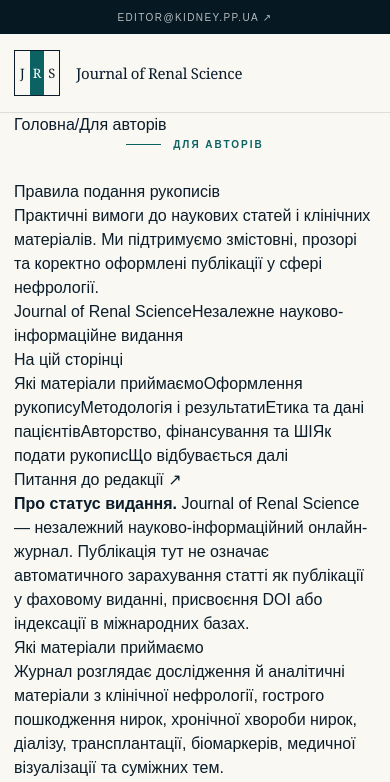
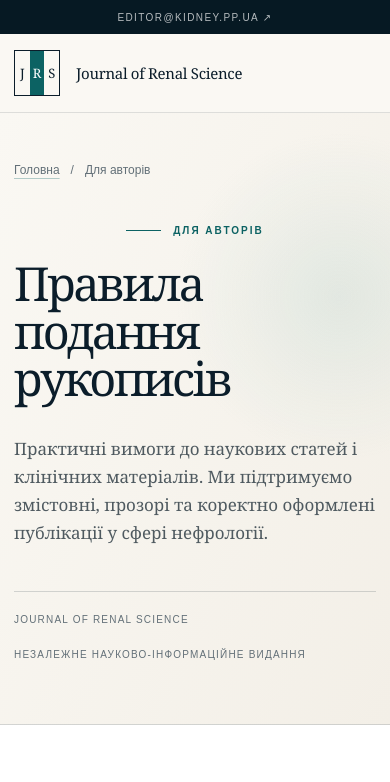
Before and after one commit to LidiiaDD/journal-kidney-pp-ua, a Next.js app: page /authors in a window 390 px wide. Shown: the top 782 px of the page. Built offline with nearby package versions, Linux system fonts and the light colour scheme.

Commit message:
Style accessible responsive journal guidance pages

```diff
--- a/app/globals.css
+++ b/app/globals.css
@@ -98,3 +98,51 @@ footer{background:var(--deep);color:rgba(255,255,255,.62)}.footer-top{min-height
 @media(max-width:850px){.wrap{width:min(100% - 32px,720px)}.topline .wrap{justify-content:center}.topline .wrap>span{display:none}.header-inner{height:78px}.header nav,.submit{display:none}.hero{background:var(--light)}.hero-grid{grid-template-columns:1fr;padding-top:84px}.hero-copy{text-align:center}.eyebrow,.hero-actions,.values{justify-content:center}.lead{margin-left:auto;margin-right:auto}.cover-stage{min-height:520px}.issue-status{right:calc(50% - 220px)}.section{padding:95px 0}.split,.scope-heading{grid-template-columns:1fr;gap:42px}.scope-heading>p{max-width:580px}.stage-grid{grid-template-columns:1fr}.stage-grid article{min-height:auto}.resources,.contact-grid{grid-template-columns:1fr;gap:36px}}
 @media(max-width:600px){.wrap{width:min(100% - 28px,520px)}.brand strong{font-size:15px}.logo{width:46px;height:46px}.hero-grid{padding-top:65px}.hero h1{font-size:clamp(48px,15vw,70px)}.lead{font-size:17px}.hero-actions{flex-direction:column;gap:18px}.values{display:grid;grid-template-columns:1fr 1fr;text-align:left}.cover-stage{min-height:440px}.cover{width:235px;padding:22px 20px}.cover-name strong{font-size:39px}.renal-art{transform:scale(.8);inset:140px 0 45px}.orbit.large{width:330px;height:330px}.orbit.small{width:270px;height:270px}.issue-status{right:0;bottom:24px}.ticker{justify-content:flex-start;overflow-x:auto}.statement{font-size:36px}.two-columns,.direction-grid{grid-template-columns:1fr}.direction-grid article{min-height:245px;padding:30px 58px 32px 26px}.resources{padding:34px 26px}.board-member{grid-template-columns:1fr}.board-member>div{width:112px}.contact-grid>div:last-child a{font-size:18px}.footer-top{padding:55px 0;align-items:flex-start;flex-direction:column;gap:38px}.footer-top nav{flex-direction:column;gap:16px}.footer-bottom{padding:24px 0;align-items:flex-start;flex-direction:column;justify-content:center;gap:12px}}
 @media(prefers-reduced-motion:reduce){html{scroll-behavior:auto}*{transition-duration:.01ms!important}}
+
+
+/* Inner journal pages: author guidelines and editorial policies */
+.info-hero{padding:72px 0 80px;background:radial-gradient(circle at 87% 30%,rgba(141,187,181,.19),transparent 30%),linear-gradient(115deg,var(--light),var(--paper));border-bottom:1px solid var(--line)}
+.info-breadcrumbs{display:flex;align-items:center;flex-wrap:wrap;gap:11px;margin-bottom:62px;color:var(--muted);font-size:12px}
+.info-breadcrumbs a{text-decoration:underline;text-decoration-color:rgba(12,98,99,.3);text-underline-offset:4px}
+.info-breadcrumbs a:hover{color:var(--teal)}
+.info-hero .eyebrow{margin-bottom:22px}
+.info-hero h1{max-width:950px;margin:0;font:400 clamp(52px,6.3vw,92px)/1.02 Georgia,serif;letter-spacing:-.055em}
+.info-summary{max-width:780px;margin:32px 0 0;color:#4f5a60;font:20px/1.65 Georgia,serif}
+.info-context{display:flex;gap:20px;flex-wrap:wrap;margin-top:44px;padding-top:20px;border-top:1px solid var(--line);color:var(--muted);font-size:10px;letter-spacing:.12em;text-transform:uppercase}
+.info-context span+span:before{content:"·";margin-right:20px;color:var(--gold)}
+.info-switch-links{display:flex;flex-wrap:wrap;gap:12px;margin-top:22px}
+.info-switch-links a{padding:9px 12px;border:1px solid rgba(11,29,42,.18);font-size:12px}
+.info-switch-links a:hover{border-color:var(--teal);color:var(--teal)}
+.info-content{padding:92px 0 116px;background:#fff}
+.info-layout{display:grid;grid-template-columns:235px minmax(0,1fr);gap:90px;align-items:start}
+.info-sidebar{position:sticky;top:130px;padding:28px 23px;background:var(--light);border:1px solid var(--line)}
+.info-sidebar>p{margin:0 0 19px;color:var(--teal);font-size:10px;font-weight:700;letter-spacing:.16em;text-transform:uppercase}
+.info-sidebar nav{display:flex;flex-direction:column;gap:0}
+.info-sidebar nav a{padding:11px 0;border-top:1px solid var(--line);color:#46565e;font-size:13px;line-height:1.45}
+.info-sidebar nav a:hover{color:var(--teal)}
+.info-side-contact{display:block;margin-top:21px;padding-top:18px;border-top:1px solid var(--line);color:var(--teal);font-size:12px;font-weight:700}
+.info-article{width:100%;max-width:870px;min-width:0;color:#3c4b52;font-size:15px;line-height:1.85}
+.info-article section[id]{scroll-margin-top:135px}
+.info-article section+section{margin-top:62px;padding-top:49px;border-top:1px solid var(--line)}
+.info-article h2{margin:0 0 24px;color:var(--ink);font:400 clamp(30px,3.4vw,43px)/1.16 Georgia,serif;letter-spacing:-.035em}
+.info-article h3{margin:0 0 12px;color:var(--ink);font:400 24px/1.2 Georgia,serif}
+.info-article p{margin:0 0 20px}
+.info-article ul,.info-article ol{margin:12px 0 25px;padding-left:26px}
+.info-article li{padding-left:5px;margin:0 0 10px}
+.info-article li::marker{color:var(--teal)}
+.info-article strong{color:var(--ink)}
+.info-article a:not(.info-side-contact){color:var(--teal);text-decoration:underline;text-underline-offset:3px;text-decoration-color:rgba(12,98,99,.35)}
+.info-article a:hover{text-decoration-color:var(--teal)}
+.info-note{margin:0 0 65px;padding:24px 28px;border-left:3px solid var(--teal);background:#f0f4f1;color:#34474d;font-size:14px;line-height:1.85}
+.info-checklist{margin:26px 0 0;padding:29px 32px;background:var(--paper)}
+.info-checklist ul{margin-bottom:0}
+.info-source{color:var(--muted);font-size:13px}
+.info-cta{background:var(--teal);color:#fff;padding:78px 0}
+.info-cta-inner{display:flex;justify-content:space-between;align-items:end;gap:50px}
+.info-cta h2{margin:0;font:400 clamp(35px,4vw,58px)/1.12 Georgia,serif}
+.info-cta p:not(.eyebrow){max-width:620px;margin:20px 0 0;color:rgba(255,255,255,.75);font-size:14px;line-height:1.7}
+.info-cta a{flex-shrink:0;padding:15px 0;border-bottom:1px solid rgba(255,255,255,.75);font:23px Georgia,serif}
+.info-cta a:hover{color:var(--pale-gold)}
+@media(max-width:1050px){.info-layout{gap:45px;grid-template-columns:220px minmax(0,1fr)}}
+@media(max-width:850px){.info-hero{padding:48px 0 62px}.info-breadcrumbs{margin-bottom:44px}.info-layout{grid-template-columns:1fr;gap:36px}.info-sidebar{position:static}.info-sidebar nav{display:grid;grid-template-columns:repeat(2,minmax(0,1fr));column-gap:25px}.info-content{padding:68px 0 86px}.info-cta-inner{flex-direction:column;align-items:flex-start}.info-context span+span:before{display:none}}
+@media(max-width:600px){.info-hero h1{font-size:clamp(43px,12vw,62px)}.info-summary{font-size:17px}.info-sidebar nav{grid-template-columns:1fr}.info-article{font-size:14px}.info-article section+section{margin-top:45px;padding-top:38px}.info-article h2{font-size:32px}.info-note{padding:20px 22px}.info-checklist{padding:24px 22px}.info-cta{padding:65px 0}.info-cta a{font-size:19px;max-width:100%;overflow-wrap:anywhere}}
```
